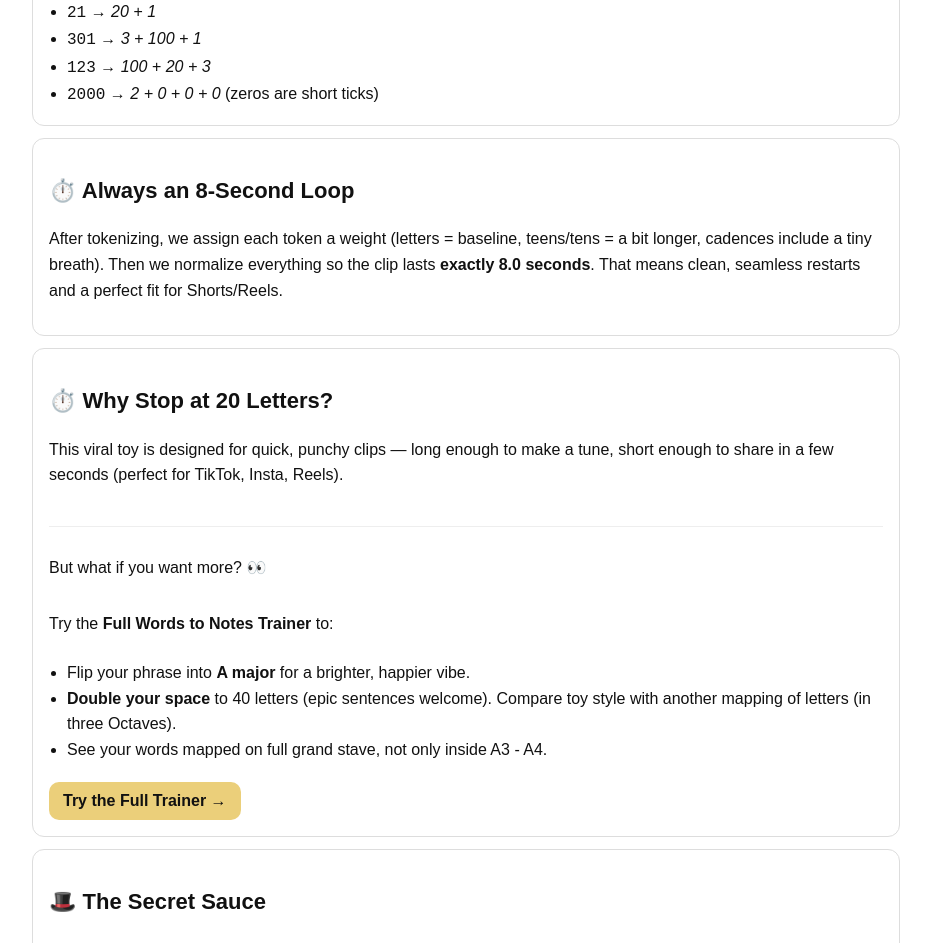
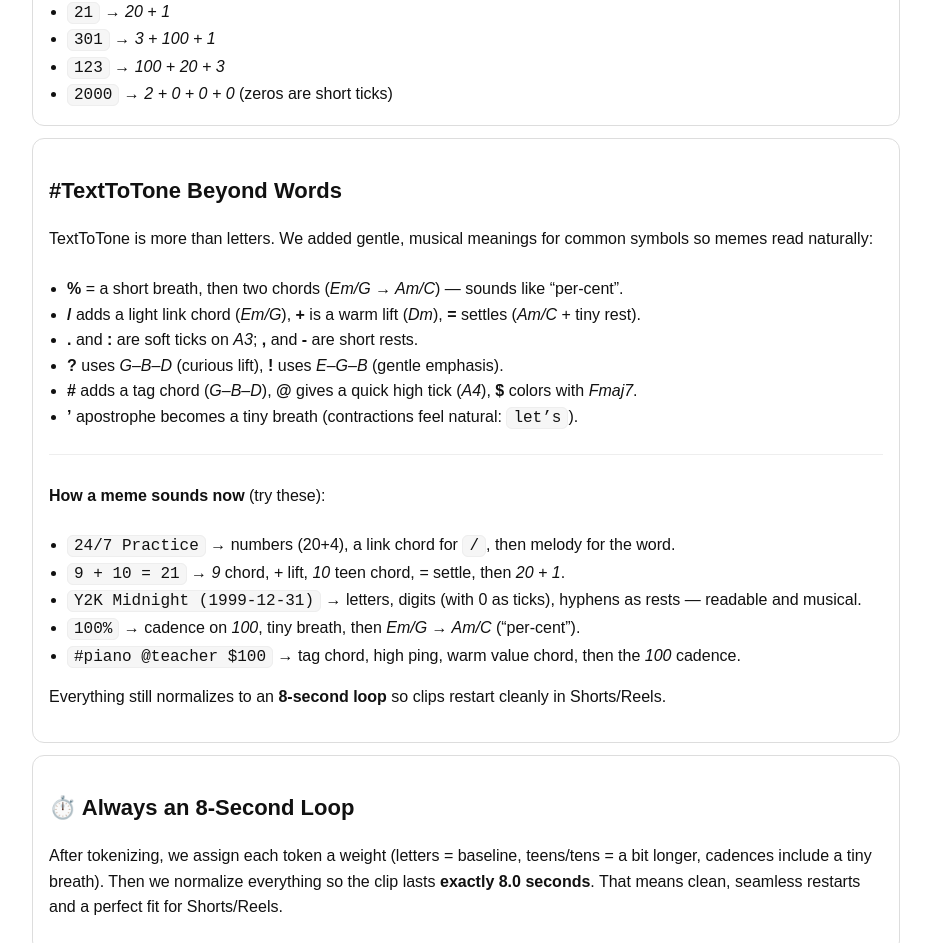
Before and after one commit to andreyeremichev/pianotrainer, a Next.js app: page /learn/why-these-notes in a window 1280 px wide. Shown: the part 1100-2043 px from the top of the page, without its empty margins (174-1105 px from the left). Built offline with nearby package versions, Linux system fonts and the light colour scheme; a web font is replaced by a local one.

Commit message:
content: update Why These Notes page with TextToTone metadata, symbols, and meme examples

```diff
--- a/app/(site)/learn/why-these-notes/page.tsx
+++ b/app/(site)/learn/why-these-notes/page.tsx
@@ -5,14 +5,29 @@ import Link from "next/link";
 export const metadata: Metadata = {
   title: "Why These Notes? • PianoTrainer",
   description:
-    "Words play as a melody in A natural minor (A3–A4). Numbers become chords (1–9, 10–19, 20–90) with 100 as a cadence. Everything normalizes to a loop-friendly 8 seconds.",
+    "TextToTone turns text into music: letters play a singable A-minor melody (A3–A4), numbers become chords (1–9, 10–19, 20–90) with 100 as a cadence, 0 is a soft A3 tick, and symbols like %, /, +, =, #, @ add musical punctuation. Every clip normalizes to a loop-friendly 8 seconds.",
   alternates: { canonical: "/learn/why-these-notes" },
   openGraph: {
     type: "article",
     url: "https://pianotrainer.app/learn/why-these-notes",
     title: "Why These Notes? • PianoTrainer",
     description:
-      "Letters → A-minor melody (A3–A4). Numbers → diatonic chords with cadences. Zero is a soft A3 tick. All clips normalize to 8s for seamless loops.",
+      "Letters → A-minor melody (A3–A4). Numbers → diatonic chords with cadences. 0 = soft A3 tick. Meme-friendly symbols (%, /, +, =, #, @) add musical punctuation. All clips normalize to 8s for seamless loops.",
+    images: [
+      {
+        url: "https://pianotrainer.app/og/texttotone-chaos.jpg",
+        width: 1200,
+        height: 630,
+        alt: "TextToTone: Chaos Mode — Explore How Language Becomes Music",
+      },
+    ],
+  },
+  twitter: {
+    card: "summary_large_image",
+    title: "Why These Notes? • PianoTrainer",
+    description:
+      "TextToTone maps text to sound: letters sing, numbers form chords, % and friends add musical punctuation. 8-second loops for clean, viral playback.",
+    images: ["https://pianotrainer.app/og/texttotone-chaos.jpg"],
   },
   robots: { index: true, follow: true },
 };
@@ -87,6 +102,12 @@ export default function WhyTheseNotesPage() {
           background: #eee;
           margin: 14px 0;
         }
+        code {
+          background: #f6f6f6;
+          border: 1px solid #eee;
+          border-radius: 6px;
+          padding: 1px 6px;
+        }
       `}</style>
 
       <h1 className="h1">🌟 You’re One of the Curious Ones</h1>
@@ -145,6 +166,34 @@ export default function WhyTheseNotesPage() {
           <li><code>123</code> → <em>100 + 20 + 3</em></li>
           <li><code>2000</code> → <em>2 + 0 + 0 + 0</em> (zeros are short ticks)</li>
         </ul>
+      </section>
+
+      {/* NEW: Beyond words — symbols & memes */}
+      <section className="card">
+        <h2 className="h2">#TextToTone Beyond Words</h2>
+        <p className="lead">
+          TextToTone is more than letters. We added gentle, musical meanings for common symbols so memes read naturally:
+        </p>
+        <ul className="lead" style={{ margin: "0 0 0 18px" }}>
+          <li><strong>%</strong> = a short breath, then two chords (<em>Em/G → Am/C</em>) — sounds like “per-cent”.</li>
+          <li><strong>/</strong> adds a light link chord (<em>Em/G</em>), <strong>+</strong> is a warm lift (<em>Dm</em>), <strong>=</strong> settles (<em>Am/C</em> + tiny rest).</li>
+          <li><strong>.</strong> and <strong>:</strong> are soft ticks on <em>A3</em>; <strong>,</strong> and <strong>-</strong> are short rests.</li>
+          <li><strong>?</strong> uses <em>G–B–D</em> (curious lift), <strong>!</strong> uses <em>E–G–B</em> (gentle emphasis).</li>
+          <li><strong>#</strong> adds a tag chord (<em>G–B–D</em>), <strong>@</strong> gives a quick high tick (<em>A4</em>), <strong>$</strong> colors with <em>Fmaj7</em>.</li>
+          <li><strong>’</strong> apostrophe becomes a tiny breath (contractions feel natural: <code>let’s</code>).</li>
+        </ul>
+        <div className="sep" />
+        <p className="lead"><strong>How a meme sounds now</strong> (try these):</p>
+        <ul className="lead" style={{ margin: "0 0 0 18px" }}>
+          <li><code>24/7 Practice</code> → numbers (20+4), a link chord for <code>/</code>, then melody for the word.</li>
+          <li><code>9 + 10 = 21</code> → <em>9</em> chord, <em>+</em> lift, <em>10</em> teen chord, <em>=</em> settle, then <em>20 + 1</em>.</li>
+          <li><code>Y2K Midnight (1999-12-31)</code> → letters, digits (with 0 as ticks), hyphens as rests — readable and musical.</li>
+          <li><code>100%</code> → cadence on <em>100</em>, tiny breath, then <em>Em/G → Am/C</em> (“per-cent”).</li>
+          <li><code>#piano @teacher $100</code> → tag chord, high ping, warm value chord, then the <em>100</em> cadence.</li>
+        </ul>
+        <p className="lead" style={{ marginTop: 6 }}>
+          Everything still normalizes to an <strong>8-second loop</strong> so clips restart cleanly in Shorts/Reels.
+        </p>
       </section>
 
       {/* UPDATED: 8s normalization */}
```
